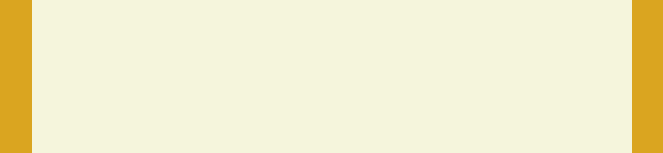
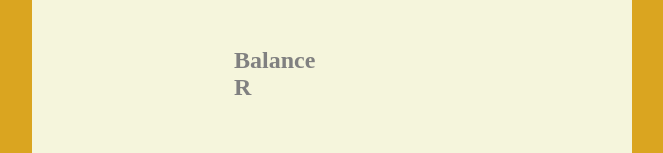
Before and after one commit to Fortunate05/team-A-Expense-Tracker-App, a plain HTML site: page index.html in a window 1280 px wide. Shown: the part 162-315 px from the top of the page, without its empty margins (418-1081 px from the left). Drawn offline with Linux system fonts and the light colour scheme.

Commit message:
add balanc for table and add size

```diff
--- a/index.html
+++ b/index.html
@@ -14,6 +14,41 @@
 
     <div class="App">
     <h1 class="header">Expense Tracker App</h1>
+
+    <table class="table">
+        <tr>
+            <td>
+                 <h2>Balance</h2>
+                 <h2>R</h2>
+            </td>
+        </tr>
+    </table>
+
+
+
+
+
+
+
+
+
+
+
+
+
+
+
+
+
+
+
+
+
+
+
+
+
+
     </div>
     <script src="/script.js"></script>
 </body>
--- a/style.css
+++ b/style.css
@@ -25,3 +25,11 @@ gap: 3rem;
     border: solid 2px cornsilk;
     padding: 1,5rem;
 }
+table,th,td
+{
+    width: 200px;
+    margin: 0%;
+    color:gray;
+    gap: 3.1rem;
+
+}
```
